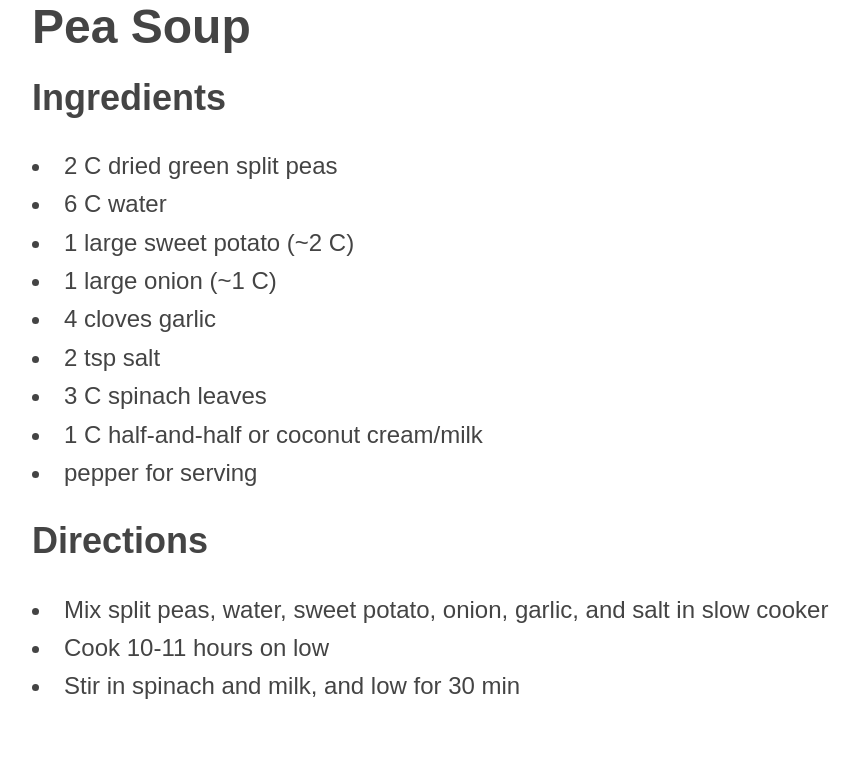
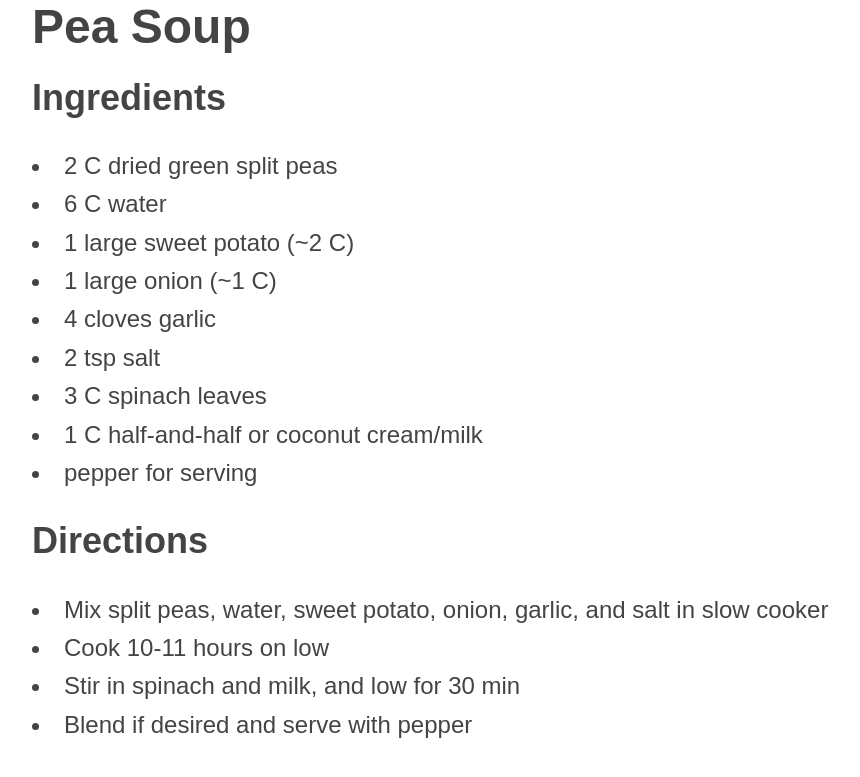
Before and after one commit to sgraham/sgraham.github.io, a Jekyll site: the page recipes/pea-soup.html, which Jekyll copies as it is, in a window 1280 px wide. Shown: the top 777 px of the page, without its empty margins (32-892 px from the left). Built offline with Jekyll 4.4.1, drawn with Linux system fonts in a browser that asks for light colours.

Commit message:
add blend to soup

```diff
--- a/recipes/pea-soup.html
+++ b/recipes/pea-soup.html
@@ -21,6 +21,7 @@
 <li>Mix split peas, water, sweet potato, onion, garlic, and salt in slow cooker</li>
 <li>Cook 10-11 hours on low</li>
 <li>Stir in spinach and milk, and low for 30 min</li>
+<li>Blend if desired and serve with pepper</li>
 
 <script src="keep_on.js"></script>
 </body>
```
